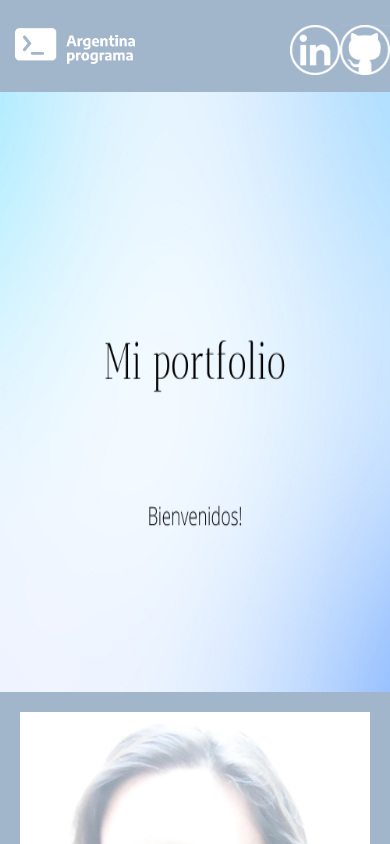
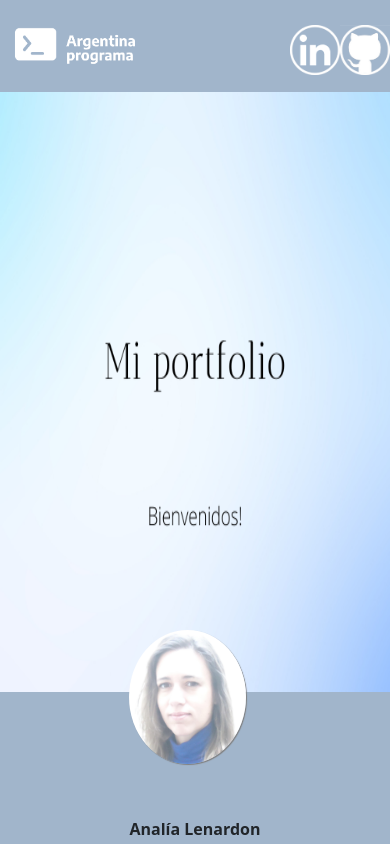
Before and after one commit to AnaVL1/Proyectointegrador22, an Angular app in the folder Proyectointegrador22/: page / in a window 390 px wide. Shown: the top 844 px of the page. Built offline with nearby package versions, Linux system fonts and the light colour scheme.

Commit message:
acerca-de foto

```diff
--- a/Proyectointegrador22/src/app/components/acerca-de/acerca-de.component.css
+++ b/Proyectointegrador22/src/app/components/acerca-de/acerca-de.component.css
@@ -13,13 +13,22 @@ div{
         position: absolute;
         width: 15%;
         border-radius: 100%;
-        box-shadow: 3px 3px 3px grey;
-        left: 3%
+        box-shadow: 1px 1px 1px grey;
+        left: 3%;
         top:600px;
     }
     }
 
-
+    @media (max-width: 575px){
+        #fotodeperfil{
+            position: absolute;
+            width: 30%;
+            border-radius: 100%;
+            box-shadow: 1px 1px 1px grey;
+            left: 33%;
+            top:630px;
+        }
+        }
 
 /*Etiqueta nombre*/
 #nombre{
```
